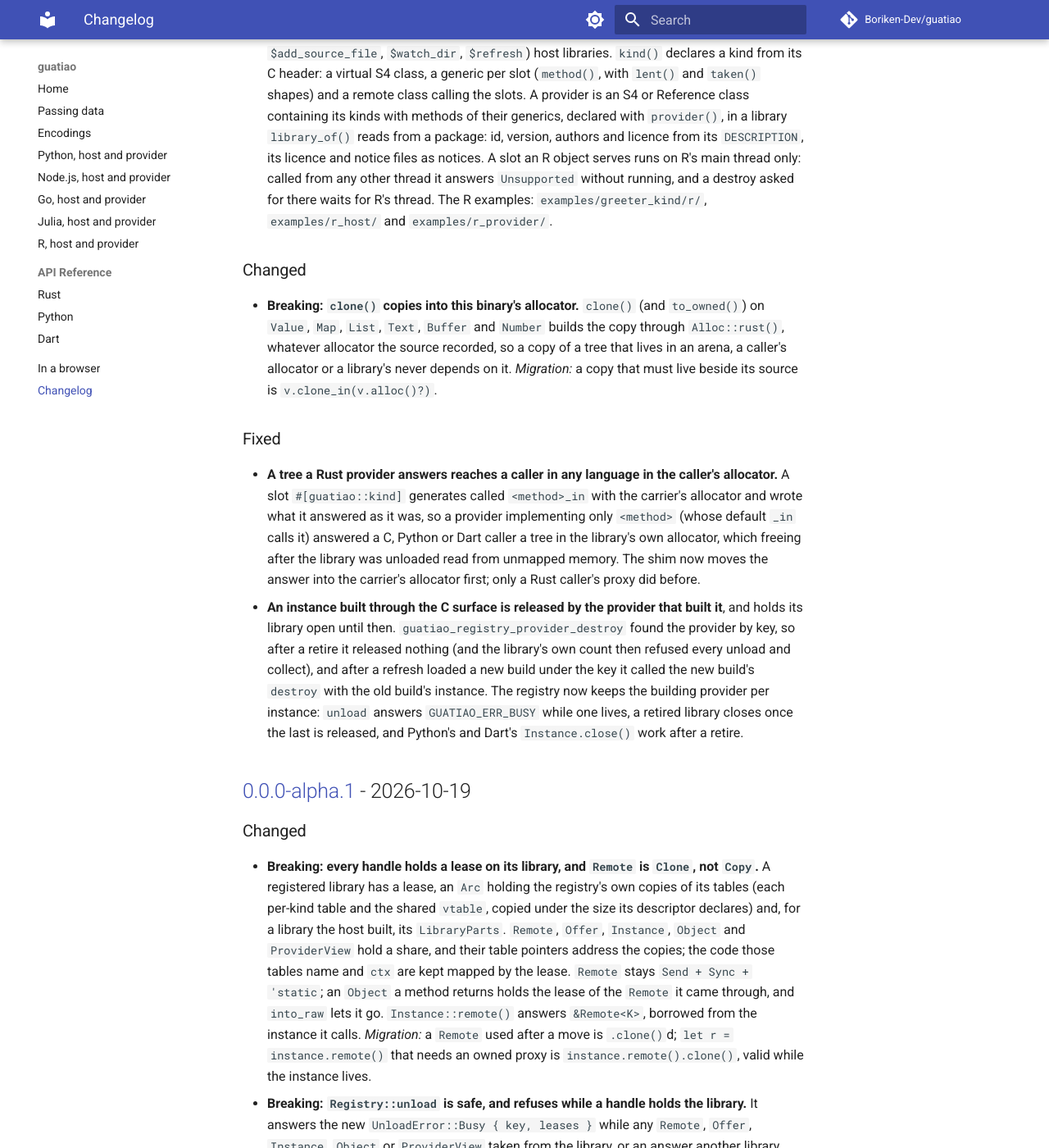
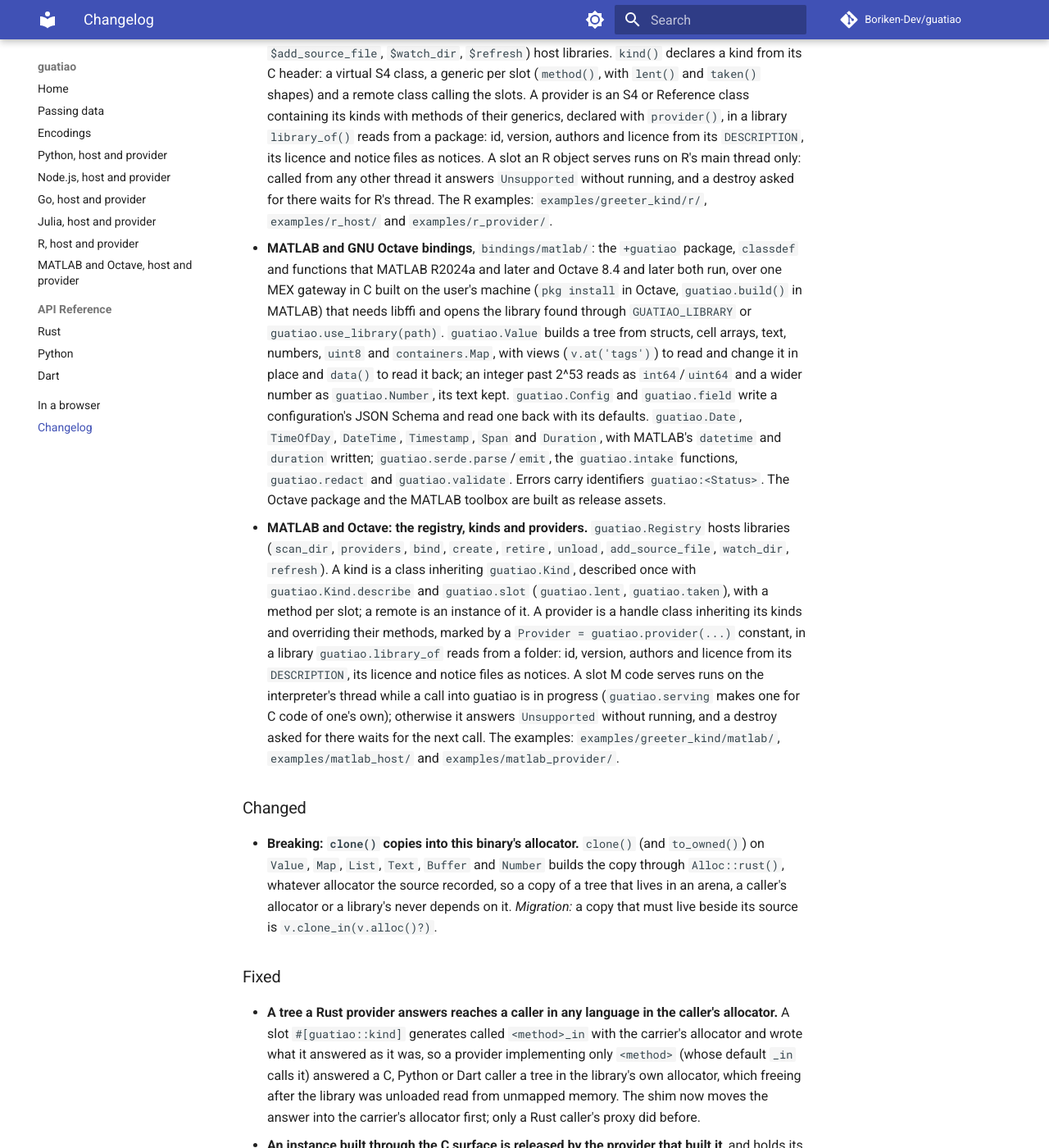
Before and after one commit to Boriken-Dev/guatiao, an MkDocs documentation site: the page built from docs/changelog.md, in a window 1280 px wide and 1400 px high, scrolled down 7983 px. Shown: the whole window at 82% size. Built offline with MkDocs 1.6.1 and Material for MkDocs 9.7.7, drawn with Linux system fonts in a browser that asks for light colours; comment, search, counter and statistics services are not loaded.

Commit message:
docs: MATLAB and Octave as a host and as a provider
A page for the binding: a kind declared once as a class, hosting, a
provider written as a class, the interpreter-thread rule, and where
MATLAB and Octave differ. The encodings page gains the MATLAB and Octave
column for the time forms and their limits; the index, the README's
bindings table, the repository orientation (layout, commands, CI and
release) and the changelog name the binding.

```diff
--- a/CHANGELOG.md
+++ b/CHANGELOG.md
@@ -390,6 +390,39 @@
   `Unsupported` without running, and a destroy asked for there waits for
   R's thread. The R examples: `examples/greeter_kind/r/`,
   `examples/r_host/` and `examples/r_provider/`.
+- **MATLAB and GNU Octave bindings**, `bindings/matlab/`: the `+guatiao`
+  package, `classdef` and functions that MATLAB R2024a and later and
+  Octave 8.4 and later both run, over one MEX gateway in C built on the
+  user's machine (`pkg install` in Octave, `guatiao.build()` in MATLAB)
+  that needs libffi and opens the library found through `GUATIAO_LIBRARY`
+  or `guatiao.use_library(path)`. `guatiao.Value` builds a tree from
+  structs, cell arrays, text, numbers, `uint8` and `containers.Map`, with
+  views (`v.at('tags')`) to read and change it in place and `data()` to
+  read it back; an integer past 2^53 reads as `int64`/`uint64` and a wider
+  number as `guatiao.Number`, its text kept. `guatiao.Config` and
+  `guatiao.field` write a configuration's JSON Schema and read one back
+  with its defaults. `guatiao.Date`, `TimeOfDay`, `DateTime`, `Timestamp`,
+  `Span` and `Duration`, with MATLAB's `datetime` and `duration` written;
+  `guatiao.serde.parse`/`emit`, the `guatiao.intake` functions,
+  `guatiao.redact` and `guatiao.validate`. Errors carry identifiers
+  `guatiao:<Status>`. The Octave package and the MATLAB toolbox are built
+  as release assets.
+- **MATLAB and Octave: the registry, kinds and providers.**
+  `guatiao.Registry` hosts libraries (`scan_dir`, `providers`, `bind`,
+  `create`, `retire`, `unload`, `add_source_file`, `watch_dir`,
+  `refresh`). A kind is a class inheriting `guatiao.Kind`, described once
+  with `guatiao.Kind.describe` and `guatiao.slot` (`guatiao.lent`,
+  `guatiao.taken`), with a method per slot; a remote is an instance of it.
+  A provider is a handle class inheriting its kinds and overriding their
+  methods, marked by a `Provider = guatiao.provider(...)` constant, in a
+  library `guatiao.library_of` reads from a folder: id, version, authors
+  and licence from its `DESCRIPTION`, its licence and notice files as
+  notices. A slot M code serves runs on the interpreter's thread while a
+  call into guatiao is in progress (`guatiao.serving` makes one for C code
+  of one's own); otherwise it answers `Unsupported` without running, and
+  a destroy asked for there waits for the next call. The examples:
+  `examples/greeter_kind/matlab/`, `examples/matlab_host/` and
+  `examples/matlab_provider/`.
 
 ### Changed
 
--- a/mkdocs.yml
+++ b/mkdocs.yml
@@ -35,6 +35,7 @@
   - Go, host and provider: go.md
   - Julia, host and provider: julia.md
   - R, host and provider: r.md
+  - MATLAB and Octave, host and provider: matlab.md
   - API Reference:
       # rustdoc's own output, built by `cargo doc` and copied under
       # `rust/` by the docs workflow. An absolute URL because it is not a
```
Also changed, not shown: AGENTS.md (+32 -6 lines), README.md (+1 -0 lines), bindings/matlab/README.md (+1 -1 lines), docs/encodings.md (+27 -18 lines), docs/index.md (+14 -1 lines), docs/matlab.md (added, +203 -0 lines).
